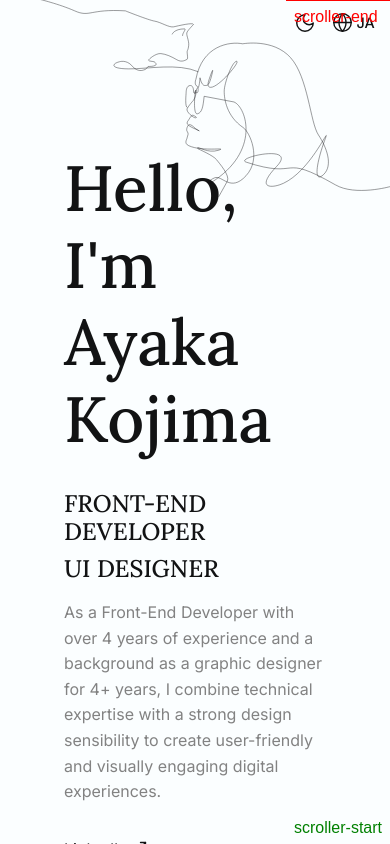
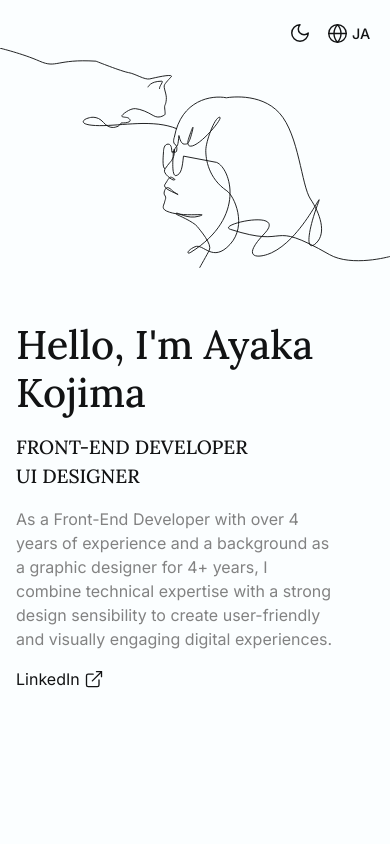
Before and after one commit to ayakakojimaak/portfolio, a Next.js app: page / in a window 390 px wide. Shown: the top 844 px of the page. Built offline with nearby package versions, Linux system fonts and the light colour scheme.

Commit message:
add mobile design to hero section

```diff
--- /dev/null
+++ b/src/components/AboutMe.module.scss
@@ -0,0 +1,2 @@
+// src/styles/modules/AboutMe.module.scss
+@use "../styles/partials/variables" as variables;
--- a/src/components/AboutMe.tsx
+++ b/src/components/AboutMe.tsx
@@ -2,28 +2,29 @@
 import React from "react";
 // import Image from "next/image";
 import { useTranslation } from "@/components/hooks/useTranslation";
+import styles from "./AboutMe.module.scss";
 
 const AboutMe: React.FC = () => {
   const t = useTranslation();
 
   return (
-    <section className="container" id="about-me">
+    <section className={`container ${styles.container}`} id="about-me">
       <div className="row">
         <div className="col-12">
-          <h2>
+          <h2 className={styles.title}>
             {/* <span className="section-number">01</span> */}
             <span>About Me</span>
           </h2>
-          <h4>
-            Looking for a Front-End Developer with design knowledge?
-            <br />
-            Let&apos;s create something great together!
-          </h4>
+          {t.about.subtitle && (
+            <h4 className={styles.subtitle} dangerouslySetInnerHTML={{ __html: t.about.subtitle }}></h4>
+          )}
         </div>
-        <div className="col-8">
-          <p dangerouslySetInnerHTML={{ __html: t.about.description.replace(/\n/g, "<br />") }}></p>
+        <div className="col-md-8 col-12">
+          <p
+            className={styles.description}
+            dangerouslySetInnerHTML={{ __html: t.about.description.replace(/\n/g, "<br />") }}></p>
         </div>
-        {/* <div className="col-6">
+        {/* <div className="col-md-4 col-12">
           <Image
             src="/assets/images/aboutme.png"
             alt="headshot"
--- a/src/components/Experience.tsx
+++ b/src/components/Experience.tsx
@@ -25,7 +25,6 @@ const Experience = () => {
           scrollTrigger: {
             trigger: sectionRef.current,
             start: "top bottom",
-            markers: true,
           },
         }
       );
--- a/src/components/Hero.module.scss
+++ b/src/components/Hero.module.scss
@@ -1,3 +1,5 @@
+@use "../styles/partials/variables" as variables;
+
 .container {
   height: 100vh;
   width: 100%;
@@ -17,32 +19,65 @@
   transform: translate(-50%, -50%);
   width: 100%;
   max-width: 1200px;
-  padding: 0 4rem;
+  display: flex;
+  flex-direction: column;
+  align-items: start;
+  justify-content: center;
+  gap: 1rem;
+  margin: 0 4rem;
 
   .title {
     font-size: 4rem;
-    margin-bottom: 2rem;
     opacity: 0;
     transform: translateY(20px);
   }
 
   .role {
     font-size: 1.5rem;
-    margin-bottom: 0.5rem;
     opacity: 0;
     transform: translateY(20px);
+    line-height: 1.8rem;
   }
 
   .description {
     max-width: 480px;
-    line-height: 1.6;
     opacity: 0;
     transform: translateY(20px);
-    margin-top: 1rem;
-    margin-bottom: 2rem;
   }
 }
 
 .contact {
   opacity: 0;
 }
+
+@media (max-width: variables.$breakpoint-md) {
+  .content {
+    margin: 0 2rem;
+
+    .title {
+      font-size: 3rem;
+    }
+
+    .role {
+      font-size: 1.2rem;
+    }
+
+    .description {
+      max-width: 360px;
+    }
+  }
+}
+
+@media (max-width: variables.$breakpoint-sm) {
+  .content {
+    margin: 0 1rem;
+
+    .title {
+      font-size: 2.5rem;
+    }
+
+    .description {
+      max-width: 320px;
+    }
+  }
+}
--- a/src/components/Hero.tsx
+++ b/src/components/Hero.tsx
@@ -2,6 +2,7 @@
 
 import { useLayoutEffect, useRef } from "react";
 import { useTheme } from "next-themes";
+import Link from "next/link";
 import { useTranslation } from "@/components/hooks/useTranslation";
 import SettingAppearance from "@/components/SettingAppearance";
 import Illustration from "./Illustration";
@@ -35,23 +36,23 @@ const Hero: React.FC = () => {
         .to(".description", { opacity: 1, y: 0 }, "-=0.3")
         .to(".contact", { opacity: 1, y: 0 }, "-=0.3");
 
-      ScrollTrigger.create({
-        trigger: container,
-        start: "top top",
-        end: "bottom center",
-        pin: true,
-        // markers: true,
-        // onLeave: () => {
-        //   gsap.to(window, {
-        //     duration: 0.3, // スクロール時間
-        //     ease: "ease",
-        //     scrollTo: {
-        //       y: "#main",
-        //       autoKill: false, // スクロールの中断を防ぐ
-        //     },
-        //   });
-        // },
-      });
+      // ScrollTrigger.create({
+      //   trigger: container,
+      //   start: "top top",
+      //   end: "bottom center",
+      //   pin: true,
+      //   markers: true,
+      //   onLeave: () => {
+      //     gsap.to(window, {
+      //       duration: 0.3, // スクロール時間
+      //       ease: "ease",
+      //       scrollTo: {
+      //         y: "#main",
+      //         autoKill: false, // スクロールの中断を防ぐ
+      //       },
+      //     });
+      //   },
+      // });
     });
 
     return () => {
@@ -64,13 +65,20 @@ const Hero: React.FC = () => {
       <SettingAppearance />
       <div className={styles.content}>
         <h1 className={`${styles.title} title`}>{t.hero.title}</h1>
-        <h2 className={`${styles.role} role`}>{t.hero.role1}</h2>
-        <h2 className={`${styles.role} role`}>{t.hero.role2}</h2>
+        <h2 className={`${styles.role} role`}>
+          {t.hero.role1}
+          <br />
+          {t.hero.role2}
+        </h2>
         <p className={`${styles.description} description`}>{t.hero.description}</p>
-        <a className={`${styles.contact} contact`} href={t.hero.link} target="_blank" rel="noopener noreferrer">
+        <Link
+          className={`${styles.contact} contact d-flex align-items-center gap-1`}
+          href={t.hero.link}
+          target="_blank"
+          rel="noopener noreferrer">
           <span>{t.hero.contact}</span>
           <ExternalLink width={20} />
-        </a>
+        </Link>
       </div>
       <Illustration />
     </div>
--- a/src/components/Illustration.tsx
+++ b/src/components/Illustration.tsx
@@ -10,16 +10,15 @@ const Illustration: React.FC = () => {
   useEffect(() => {
     if (!pathRef.current) return;
 
-    const paths = pathRef.current.querySelectorAll("path"); // すべてのパスを取得
+    const paths = pathRef.current.querySelectorAll("path");
     paths.forEach((path) => {
       const length = (path as SVGPathElement).getTotalLength();
       gsap.set(path, { strokeDasharray: length, strokeDashoffset: length });
     });
 
-    // 順番に描画するアニメーション
     const tl = gsap.timeline();
     paths.forEach((path, index) => {
-      tl.to(path, { strokeDashoffset: 0, duration: 2, ease: "power2.out" }, index * 1); // 1.5秒ごとに開始
+      tl.to(path, { strokeDashoffset: 0, duration: 2, ease: "power2.out" }, index * 1);
     });
   }, []);
 
--- a/src/components/SettingAppearance.module.scss
+++ b/src/components/SettingAppearance.module.scss
@@ -1,9 +1,11 @@
+@use "../styles/partials/variables" as variables;
+
 .container {
   display: flex;
   gap: 1rem;
   position: fixed;
-  top: 3vw;
-  right: 3vw;
+  top: 3rem;
+  right: 3rem;
   z-index: 1000;
 }
 
@@ -22,3 +24,16 @@
   color: var(--text-color);
   font-weight: 500;
 }
+
+@media (max-width: variables.$breakpoint-md) {
+  .container {
+    top: 2rem;
+    right: 2rem;
+  }
+}
+@media (max-width: variables.$breakpoint-sm) {
+  .container {
+    top: 1.4rem;
+    right: 1rem;
+  }
+}
--- a/src/components/Sidebar.module.scss
+++ b/src/components/Sidebar.module.scss
@@ -7,8 +7,8 @@ $icon-size: 25px;
 @media screen and (min-width: 1025px) {
   .sidebarContainer {
     position: fixed;
-    left: 3vw;
-    top: 3vw;
+    left: 3rem;
+    top: 3rem;
     z-index: 1000;
   }
 
@@ -49,7 +49,7 @@ $icon-size: 25px;
     align-items: center;
     position: fixed;
     bottom: 0px;
-    right: 3vw;
+    right: 3rem;
     z-index: 1000;
 
     .social {
--- a/src/components/Summary.tsx
+++ b/src/components/Summary.tsx
@@ -2,6 +2,7 @@
 import React from "react";
 import Image from "next/image";
 import { useTranslation } from "@/components/hooks/useTranslation";
+import Link from "next/link";
 
 const Summary: React.FC = () => {
   const t = useTranslation();
@@ -32,9 +33,9 @@ const Summary: React.FC = () => {
             ))}
           </ul>
           <div className="d-flex justify-content-between align-items-center">
-            <a className="border-bottom" href="">
-              <span>Download Resume</span>
-            </a>
+            <Link className="border-bottom" href={t.summary.link} target="_blank" rel="noopener noreferrer">
+              <span>{t.summary.resume}</span>
+            </Link>
           </div>
         </div>
       </div>
--- a/src/locales/translations.ts
+++ b/src/locales/translations.ts
@@ -21,6 +21,8 @@ export const translations = {
       link: "",
     },
     about: {
+      subtitle:
+        "Looking for a Front-End Developer with design knowledge?<br /> Let&apos;s create something great together!",
       description:
         "Hi there 👋<br />I'm Ayaka Kojima. I have 8 years of experience as a Front-End Developer and UI Designer. I combine beauty and function to create digital products. My expertise also helps design and development teams work together, which leads to strong and successful results.<br /><br />When I’m not coding, I love exploring new design ideas, experimenting with new tools and technologies, and finding creative ways to improve how users interact.<br /><br />Outside of work, I enjoy sketching, watching movies, and practicing martial arts like MMA and Brazilian Jiu-Jitsu.<br />And of course, I love spending time with my cat 🐱 <br />He is the perfect coding partner!",
     },
@@ -94,19 +96,20 @@ export const translations = {
       link: "https://www.wantedly.com/id/ayaka_kojima_ak",
     },
     summary: {
-      title: "小島 彩加",
+      title: "Ayaka Kojima",
       role: "フロントエンドエンジニア & UIデザイナー",
       experience: [
-        "デザイナーとして4年以上、フロントエンドエンジニアとして4年以上の経験",
-        "デザインから開発まで、エンドツーエンドでソリューションを提供",
+        "フロントエンドエンジニア、デザイナーとしてそれぞれ4年以上の実務経験",
+        "デザイナーとしての経験を活かし、直感的で使いやすいUIを提案・実装",
         "React.js, Next.js, TypeScript, Figma",
       ],
       resume: "Wantedly",
-      link: "",
+      link: "https://www.wantedly.com/id/ayaka_kojima_ak",
     },
     about: {
+      subtitle: "",
       description:
-        "フロントエンド開発とデザインの両面に強みを持つフロントエンドエンジニアです。デザイナーとしての経験を活かし、ReactやTypeScriptを用いて直感的で使いやすいUIを提案・実装してきました。特にレスポンシブデザインやモジュール化されたコードの実装に注力し、メンテナンス性や拡張性の高い開発を実現しています。技術とデザインの両方を深く理解し、実用的で魅力的なプロダクトを構築することで、プロジェクトの成功に貢献します。また、既存コードのリファクタリングやテスト導入にも積極的に取り組み、開発効率の向上に貢献。さらに、新入社員のサポートやドキュメントの整備により、チーム全体の生産性向上を実現しました。デザイナーやバックエンドエンジニアとの円滑なコミュニケーションを通じ、チームの成果を最大化することを目指しています。趣味は格闘技やボルダリング、洋画鑑賞、ネコと遊ぶことです。",
+        "はじめまして。小島彩加と申します。私はデザイナーとしての経験を活かし、フロントエンドエンジニアとして働いています。今までReactやTypeScriptを用いて直感的で使いやすいUIを提案・実装してきました。特にレスポンシブデザインやモジュール化されたコードの実装に注力し、メンテナンス性や拡張性の高い開発を実現しています。将来的には、デザインと技術の橋渡し役としてプロダクトの価値を高めるだけでなく、フロントエンドエンジニアとして最新技術を取り入れ、高品質でパフォーマンスの高いアプリケーションを開発する力をさらに伸ばしていきたいです。趣味は格闘技やボルダリング、洋画鑑賞、ネコと遊ぶことです。",
     },
     projects: [
       {
--- a/src/styles/globals.scss
+++ b/src/styles/globals.scss
@@ -1,6 +1,29 @@
 @import "~bootstrap/scss/bootstrap";
 @import "./partials/reset";
 @import "./partials/variables";
+
+:root {
+  --primary-color: #{$primary-color-light};
+  --low-emphasis: #{$low-emphasis-light};
+  --medium-emphasis: #{$medium-emphasis-light};
+  --background-color: #{$background-color-light};
+  --text-color: #{$text-color-light};
+}
+
+html.dark {
+  --primary-color: #{$primary-color-dark};
+  --low-emphasis: #{$low-emphasis-dark};
+  --medium-emphasis: #{$medium-emphasis-dark};
+  --background-color: #{$background-color-dark};
+  --text-color: #{$text-color-dark};
+}
+
+html:lang(ja) {
+  p,
+  li {
+    font-size: 0.9rem;
+  }
+}
 
 body {
   font-family: $font-family-text;
@@ -50,15 +73,27 @@ svg {
   stroke-linejoin: round;
   stroke-width: 1px;
 }
+
 #illustration {
   position: absolute;
   left: 10%;
   top: -1px;
 }
 
+@media (max-width: #{$breakpoint-sm}) {
+  .cls-1 {
+    stroke-width: 2px;
+  }
+  #illustration {
+    position: absolute;
+    left: 0;
+    top: 3rem;
+  }
+}
+
 .section-number {
   color: #fff;
-  -webkit-text-stroke: 1px var(--text-color);
+  -webkit-text-stroke: 1px var(--text-codlor);
   text-stroke: var(--text-color);
   font-size: 90px;
 }
--- a/src/styles/partials/_variables.scss
+++ b/src/styles/partials/_variables.scss
@@ -1,5 +1,10 @@
 $font-family-title: var(--font-lora), sans-serif;
 $font-family-text: var(--font-inter), sans-serif;
+
+$breakpoint-sm: 576px;
+$breakpoint-md: 768px;
+$breakpoint-lg: 992px;
+$breakpoint-xl: 1200px;
 
 // Light Mode Colors
 $primary-color-light: #1fc3cf;
@@ -14,26 +19,3 @@ $low-emphasis-dark: #eff4f7;
 $medium-emphasis-dark: #b6b6b6;
 $background-color-dark: #121212;
 $text-color-dark: #e0e0e0;
-
-:root {
-  --primary-color: #{$primary-color-light};
-  --low-emphasis: #{$low-emphasis-light};
-  --medium-emphasis: #{$medium-emphasis-light};
-  --background-color: #{$background-color-light};
-  --text-color: #{$text-color-light};
-}
-
-html.dark {
-  --primary-color: #{$primary-color-dark};
-  --low-emphasis: #{$low-emphasis-dark};
-  --medium-emphasis: #{$medium-emphasis-dark};
-  --background-color: #{$background-color-dark};
-  --text-color: #{$text-color-dark};
-}
-
-html:lang(ja) {
-  p,
-  li {
-    font-size: 0.9rem;
-  }
-}
```
